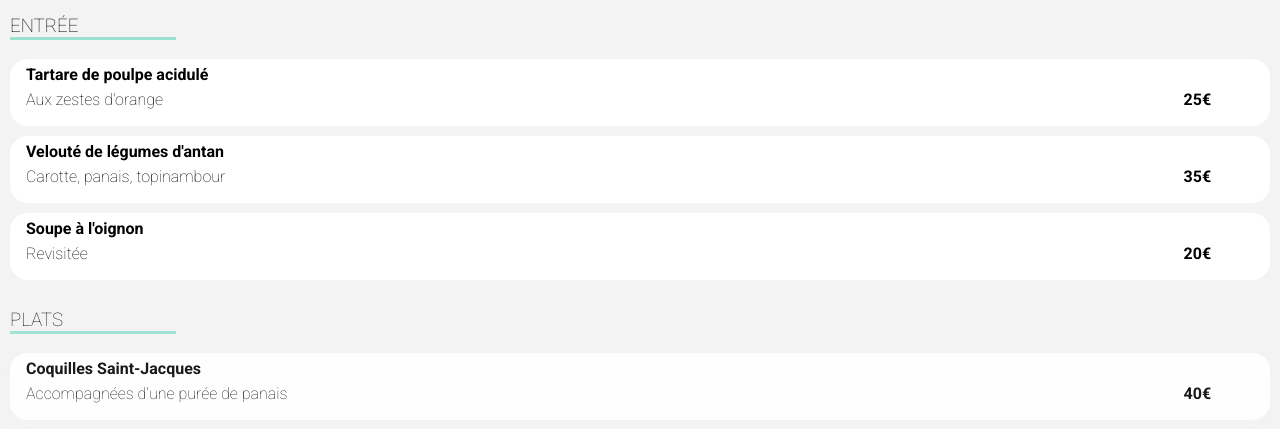
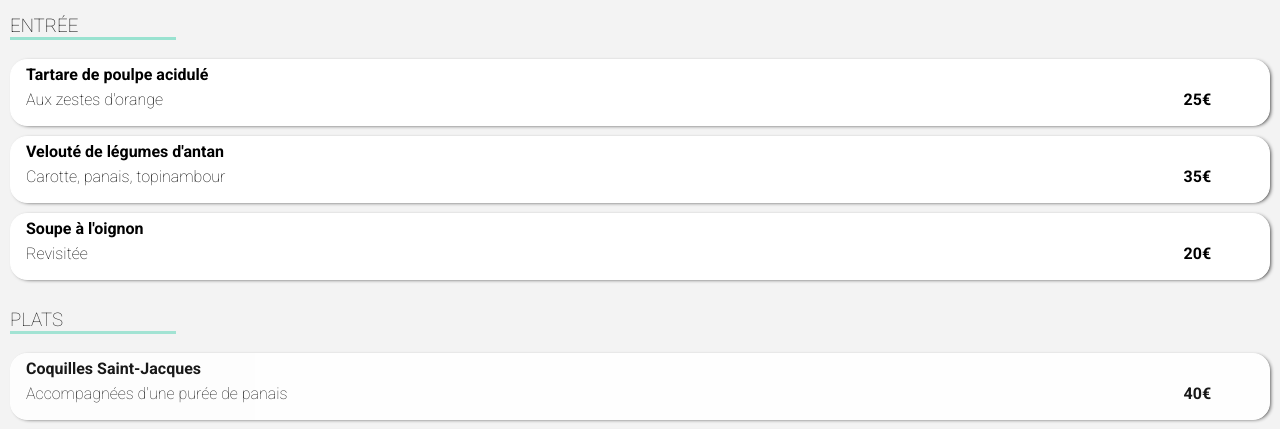
Before and after one commit to camille-05/Camille_3_17022021, a website: page P3_Salome_Camille/aLaFracaise.html in a window 1280 px wide. Shown: the part 367-796 px from the top of the page. Drawn offline with Linux system fonts and the light colour scheme; a web font is replaced by a local one.

Commit message:
Add files via upload

```diff
--- a/P3_Salome_Camille/style.scss
+++ b/P3_Salome_Camille/style.scss
@@ -446,7 +446,7 @@ footer
     border-radius: 17px 17px 17px 17px;
     background-color: white;
     margin-bottom: 10px;
-    box-shadow: 0px 2px 5px 5px #F3F3F3;
+    box-shadow: 2px 1px 4px -2px ;
     height: 65px;
     margin-left: 10px;
     margin-right: 10px;
```
Also changed, not shown: P3_Salome_Camille/style.css.
